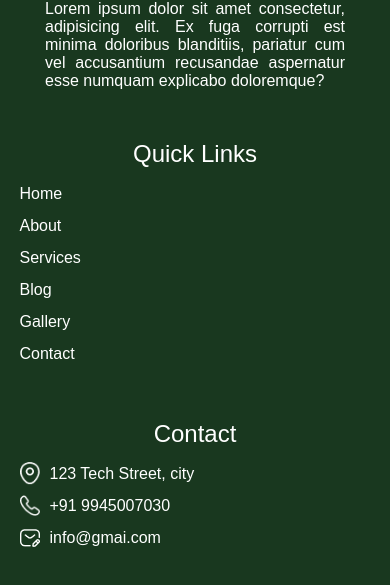
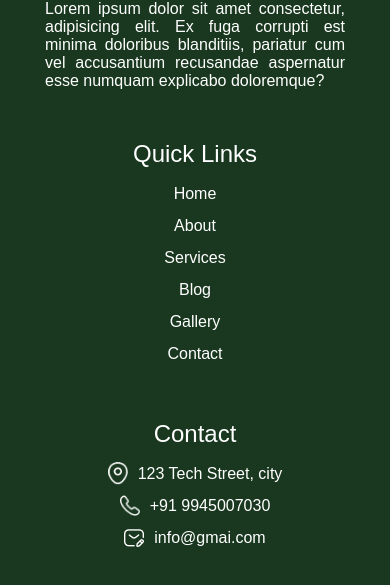
Before and after one commit to 24vishwas/nithyothsava, a plain HTML site: page index.html in a window 390 px wide. Shown: the part 7917-8502 px from the top of the page. Drawn offline with Linux system fonts and the light colour scheme.

Commit message:
first commit

```diff
--- a/style.css
+++ b/style.css
@@ -828,7 +828,9 @@ footer{
         margin-inline: auto;
         /* text-align: center; */
 
-
+    }
+    .footer-item ul li a{
+        justify-content: center;
     }
 }
 
```
